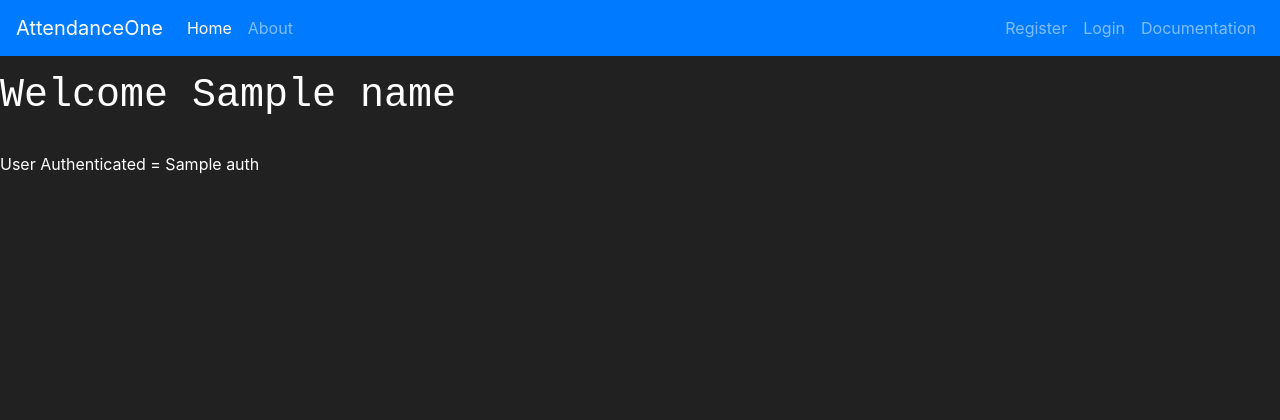
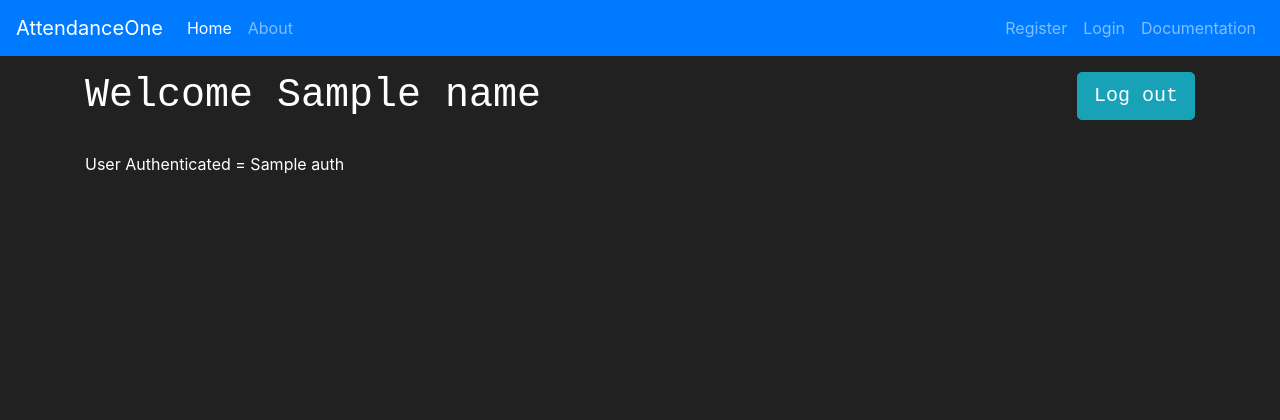
Before and after one commit to siddharthverma-1607/AttendanceOne, a Django app: template attendanceOne/login/templates/login/userSpace.html in a window 1280 px wide. Shown: the top 420 px of the page. Run offline with Django 3.2, Linux system fonts and the light colour scheme; the template is opened without the code that fills it: most values are stand-ins (such as "Sample title", 1, 10 or a date in 2020); some libraries are stand-ins or nearby versions.

Commit message:
logout and redirect added

```diff
--- a/attendanceOne/login/templates/login/userSpace.html
+++ b/attendanceOne/login/templates/login/userSpace.html
@@ -4,7 +4,12 @@ About
 {% endblock %}
 
 {% block content %}
-<h1>Welcome {{ name }}</h1>
+
+<div class="container">
+  <h1>Welcome {{ name }} <a href="{% url 'login' %}" class="btn btn-info btn-lg" style="float: right;">
+      <span class="glyphicon glyphicon-log-out"></span> Log out
+    </a></h1>
+
   <br>User Authenticated = {{ auth }}
   <br><br>
   {% if auth == None %}
@@ -12,4 +17,6 @@ About
     window.location.href = '/login/';
   </script>
   {% endif %}
+
+</div>
 {% endblock %}
--- a/attendanceOne/login/views.py
+++ b/attendanceOne/login/views.py
@@ -10,7 +10,7 @@ def login(response):
         result = dao.authUser(email, password)
 
         if result[0] == True:
-            print(result[1])
+            # print(result[1])
             result[1]["auth"] = True
             return render(response, "login/userSpace.html", result[1])
         else:
```
Lines whose indentation alone changed are shown as unchanged.
